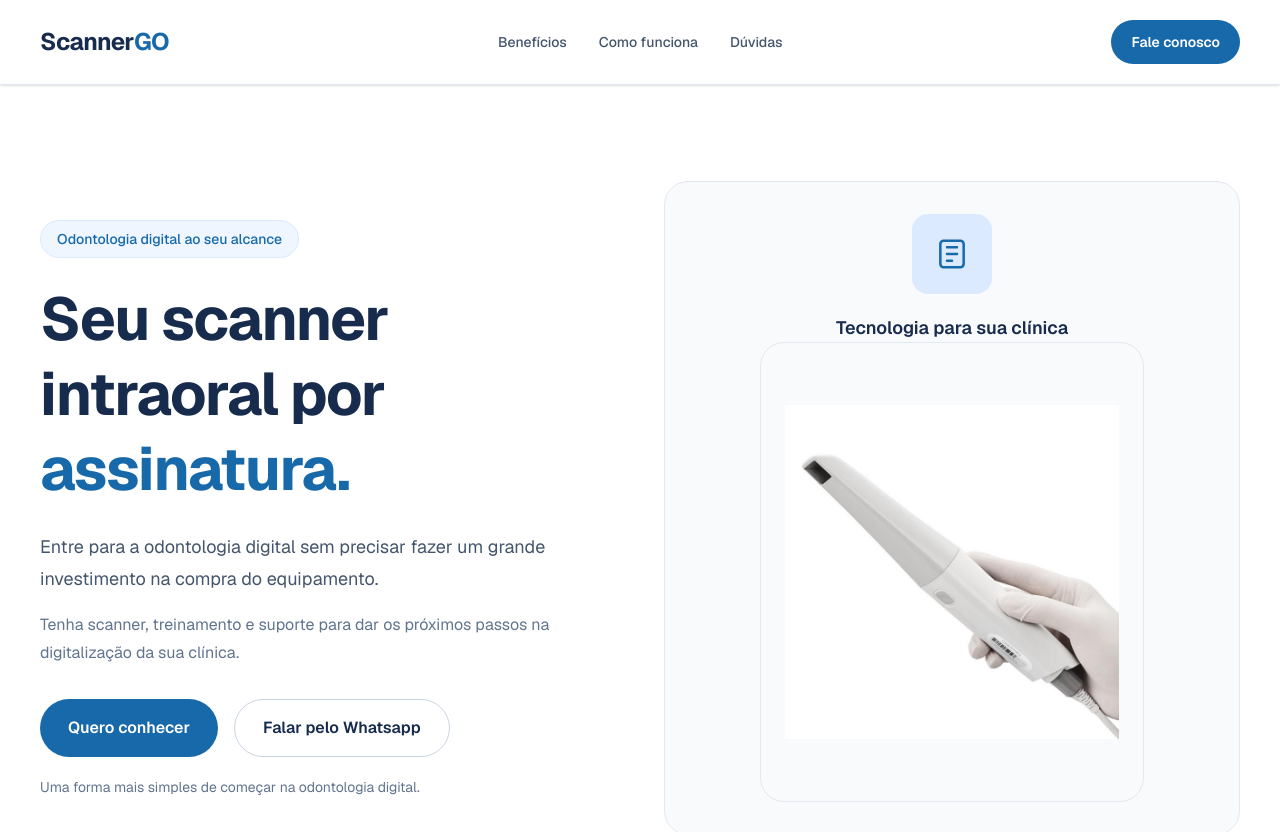
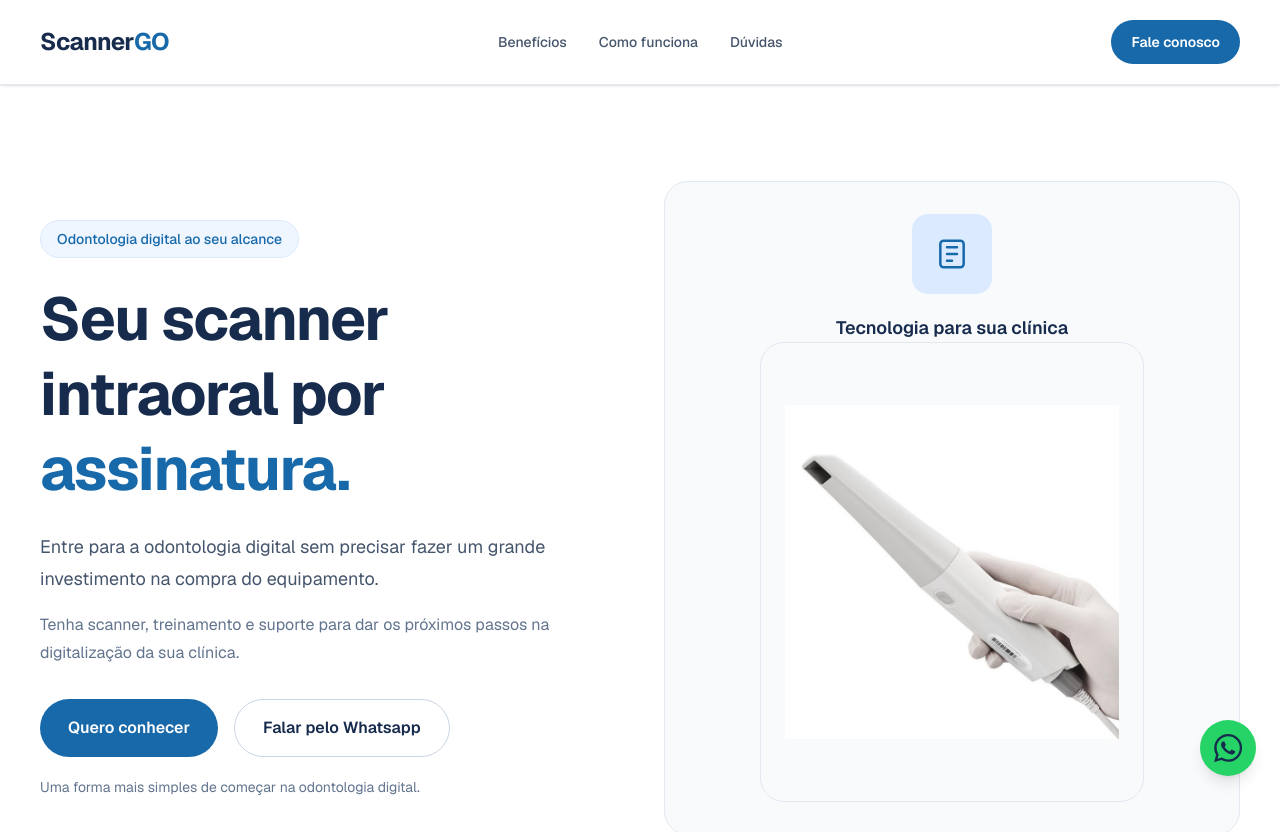
Before and after one commit to AnaBeat/scannergo, a Next.js app: page / in a window 1280 px wide. Shown: the top 832 px of the page. Built offline with nearby package versions, Linux system fonts and the light colour scheme.

Commit message:
adiciona botão flutuante do Whatsapp

```diff
--- a/app/page.tsx
+++ b/app/page.tsx
@@ -1404,6 +1404,25 @@ export default function Home() {
           </div>
         </section>
 
+        {/* Botão flutuante do WhatsApp */}
+        <a
+          href="https://wa.me/5562981720585?text=Ol%C3%A1%21%20Gostaria%20de%20conhecer%20a%20ScannerGO."
+          target="_blank"
+          rel="noopener noreferrer"
+          aria-label="Falar com a ScannerGO pelo WhatsApp"
+          title="Falar pelo WhatsApp"
+          className="fixed bottom-6 right-6 z-50 flex h-14 w-14 items-center justify-center rounded-full bg-[#25D366] text-white shadow-lg transition hover:scale-105 hover:bg-[#1fb957] focus:outline-none focus:ring-4 focus:ring-green-200"
+        >
+          <svg
+            viewBox="0 0 24 24"
+            fill="currentColor"
+            className="h-7 w-7"
+            aria-hidden="true"
+          >
+            <path d="M20.52 3.48A11.8 11.8 0 0 0 12.12 0C5.55 0 .2 5.35.2 11.92c0 2.1.55 4.15 1.6 5.96L.1 24l6.27-1.64a11.9 11.9 0 0 0 5.75 1.47h.01c6.57 0 11.92-5.35 11.92-11.92a11.8 11.8 0 0 0-3.53-8.43ZM12.13 21.8a9.9 9.9 0 0 1-5.04-1.38l-.36-.21-3.72.98.99-3.63-.23-.37a9.85 9.85 0 0 1-1.52-5.27c0-5.47 4.45-9.92 9.92-9.92a9.85 9.85 0 0 1 7.02 2.91 9.85 9.85 0 0 1 2.9 7.02c0 5.47-4.45 9.92-9.92 9.92Zm5.44-7.42c-.3-.15-1.76-.87-2.03-.97-.27-.1-.47-.15-.67.15-.2.3-.77.97-.94 1.17-.17.2-.35.22-.65.07-.3-.15-1.27-.47-2.42-1.5-.9-.8-1.5-1.78-1.67-2.08-.17-.3-.02-.46.13-.61.13-.13.3-.35.45-.52.15-.17.2-.3.3-.5.1-.2.05-.37-.02-.52-.07-.15-.67-1.62-.92-2.22-.24-.58-.48-.5-.67-.5h-.57c-.2 0-.52.07-.8.37-.27.3-1.04 1.02-1.04 2.48s1.07 2.88 1.22 3.08c.15.2 2.1 3.2 5.08 4.49.71.31 1.27.5 1.7.64.71.23 1.36.2 1.87.12.57-.09 1.76-.72 2.01-1.42.25-.7.25-1.3.17-1.42-.07-.12-.27-.2-.57-.35Z" />
+          </svg>
+        </a>
+
         {/* Rodapé */}
         <footer className="border-t border-slate-200 bg-[#172b4d] px-6 py-10 text-white! lg:px-10">
           <div className="mx-auto flex max-w-7xl flex-col gap-8 md:flex-row md:items-center md:justify-between">
```
